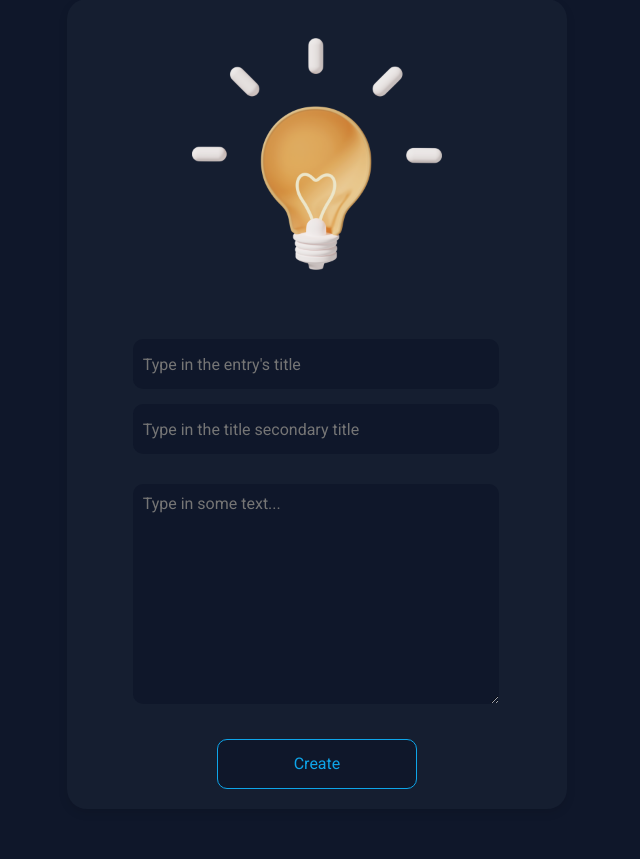
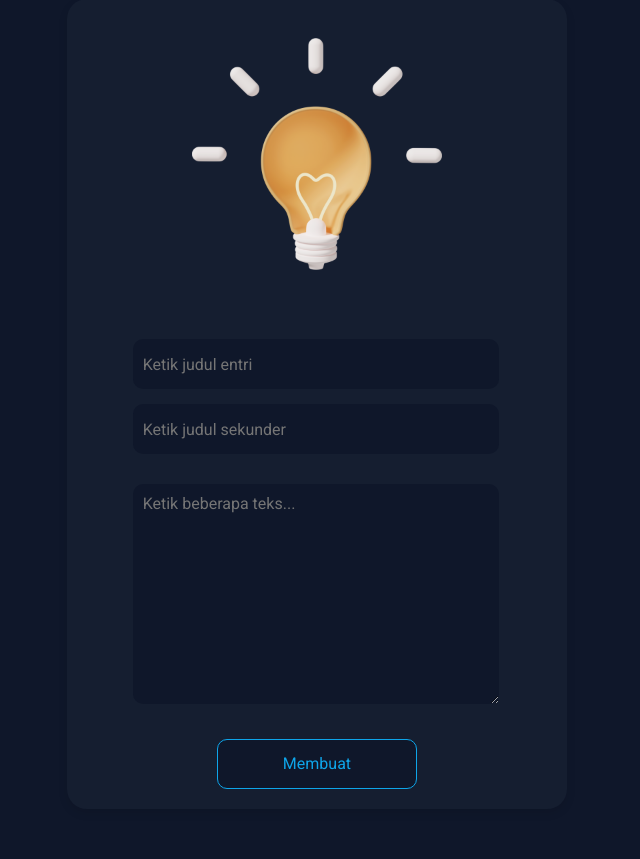
Before and after one commit to Inxvert168/diary-ind, a Flask app: page /create in a window 1280 px wide. Shown: the part 101-960 px from the top of the page, without its empty margins (323-963 px from the left). Run offline with Flask 3, Linux system fonts and the light colour scheme.

Commit message:
Update create_card.html

```diff
--- a/templates/create_card.html
+++ b/templates/create_card.html
@@ -4,7 +4,7 @@
     <meta charset="UTF-8">
     <meta http-equiv="X-UA-Compatible" content="IE=edge">
     <meta name="viewport" content="width=device-width, initial-scale=1.0">
-    <title>The programmer's library</title>
+    <title>Pustaka programmer</title>
     <link rel="stylesheet" href="../static/css/style.css">
 </head>
 <body>
@@ -24,16 +24,16 @@
                 <img class="card__img" src="../static/img/post_icon.png" width="250" height="250" alt="post_icon">
                 <div class="form__inputs">
                     <label for="title">
-                        <input class="form__input" type="text" name="title" id="title" placeholder="Type in the entry's title" required>
+                        <input class="form__input" type="text" name="title" id="title" placeholder="Ketik judul entri" required>
                     </label>
                     <label for="subtitle">
-                        <input class="form__input" type="text" name="subtitle" id="subtitle" placeholder="Type in the title secondary title" required>
+                        <input class="form__input" type="text" name="subtitle" id="subtitle" placeholder="Ketik judul sekunder" required>
                     </label>
                 </div>
                 <label for="text">
-                    <textarea class="form__text" name="text" id="text" cols="30" rows="10" required placeholder="Type in some text..."></textarea>
+                    <textarea class="form__text" name="text" id="text" cols="30" rows="10" required placeholder="Ketik beberapa teks..."></textarea>
                 </label>
-                <button class="form__button">Create</button>
+                <button class="form__button">Membuat</button>
             </div>
         </form>
         {% endblock %}
```
